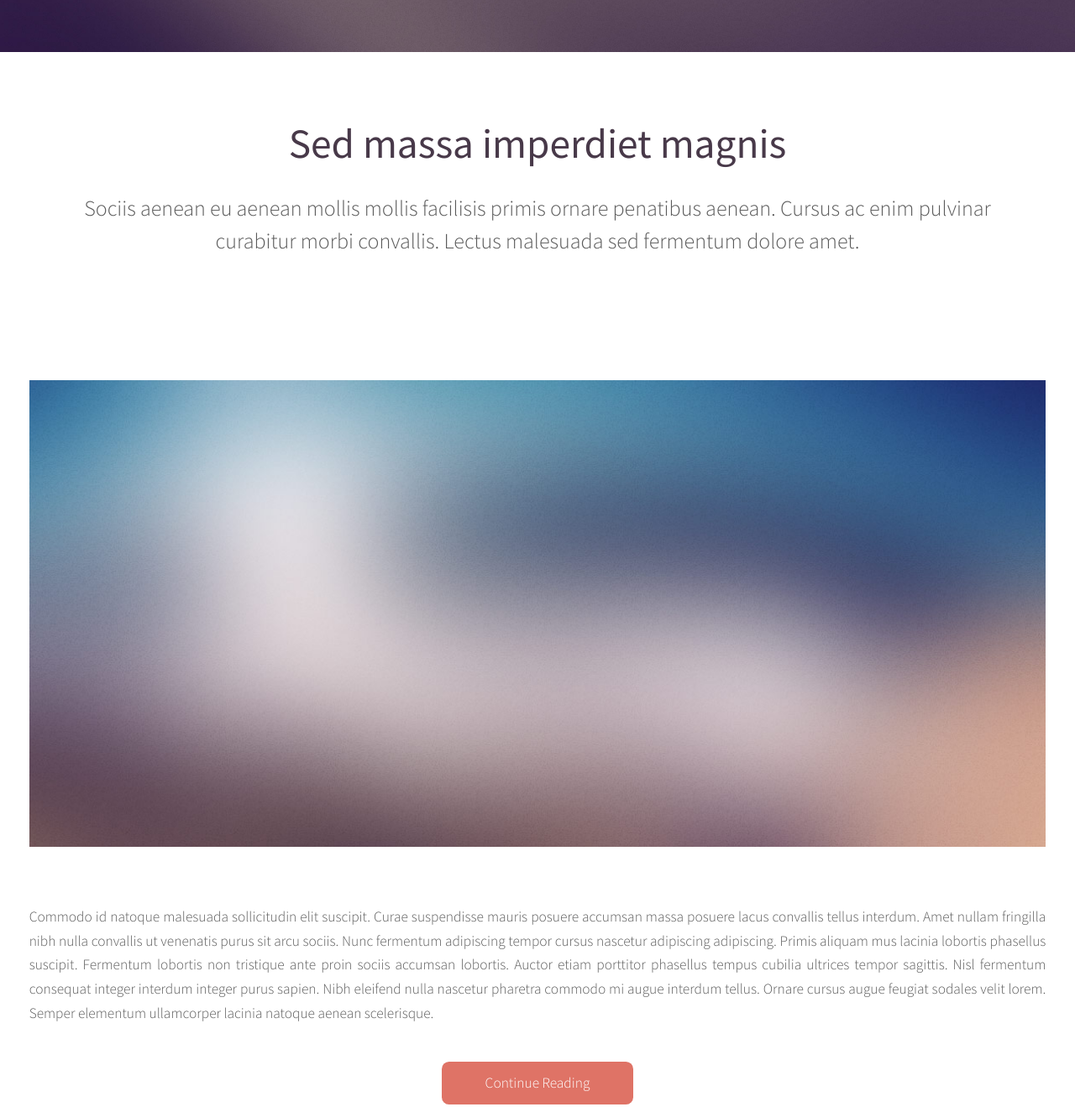
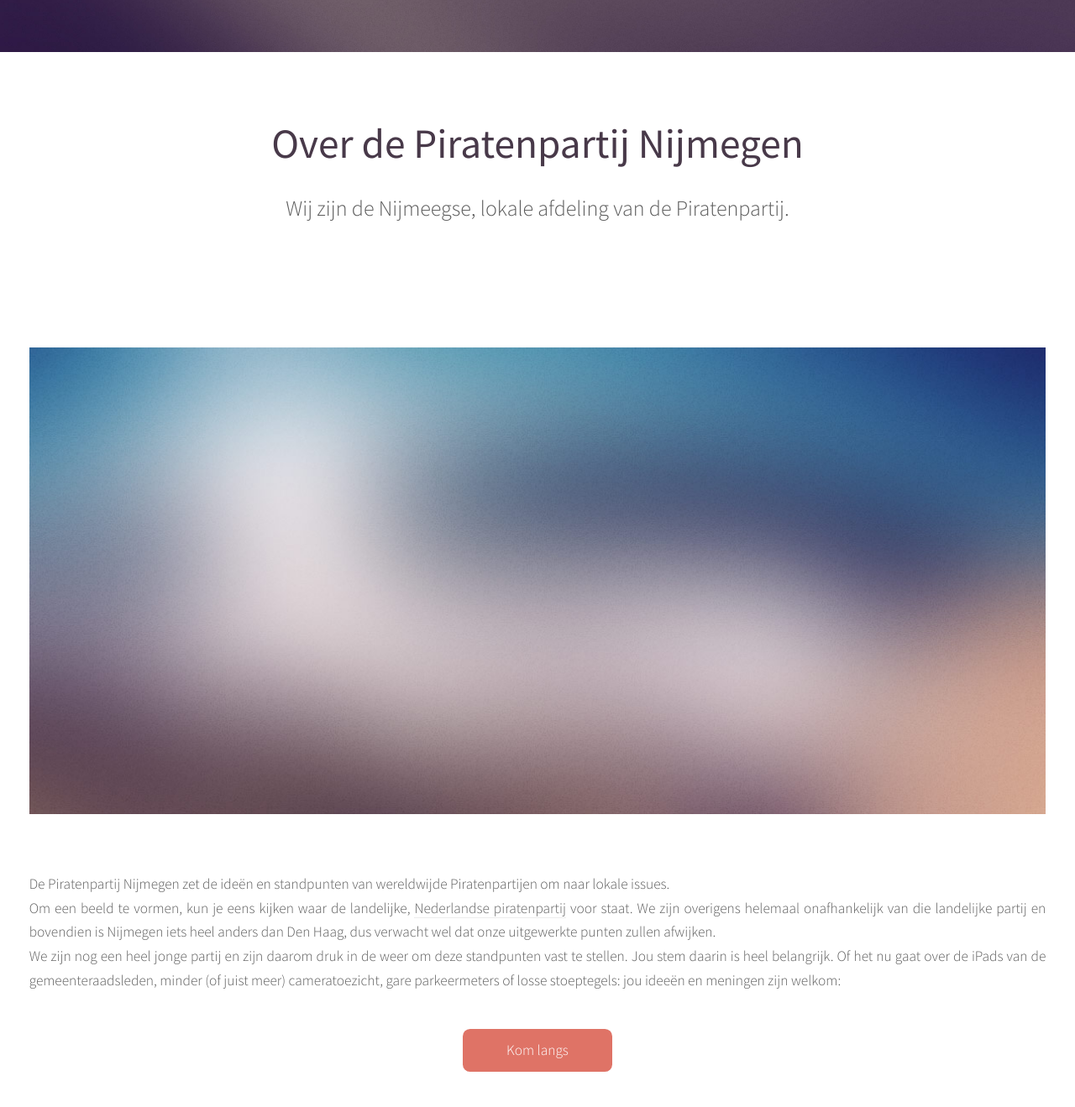
Before and after one commit to PiratenpartijNijmegen/piratenpartijnimma.nl, a plain HTML site: page index.html in a window 1280 px wide. Shown: the part 740-2059 px from the top of the page at 84% size. Drawn offline with Linux system fonts and the light colour scheme.

Commit message:
Over ons bijgewerkt

```diff
--- a/index.html
+++ b/index.html
@@ -77,33 +77,29 @@
 			<div class="wrapper style2" id="over">
 				<article id="main" class="container special">
 					<header id="banner">
-						<h2><a href="#">Sed massa imperdiet magnis</a></h2>
+						<h2><a href="#">Over de Piratenpartij Nijmegen</a></h2>
 						<span class="byline">
-							Sociis aenean eu aenean mollis mollis facilisis primis ornare penatibus aenean. Cursus ac enim
-							pulvinar curabitur morbi convallis. Lectus malesuada sed fermentum dolore amet.
+							Wij zijn de Nijmeegse, lokale afdeling van de Piratenpartij.
 						</span>
 					</header>
 
 					<a href="http://mdomaradzki.deviantart.com/art/Planet-Bronte-339258500" class="image featured"><img src="images/pic06.jpg" alt="" /></a>
 
 					<p>
-						Commodo id natoque malesuada sollicitudin elit suscipit. Curae suspendisse mauris posuere accumsan massa
-						posuere lacus convallis tellus interdum. Amet nullam fringilla nibh nulla convallis ut venenatis purus
-						sit arcu sociis. Nunc fermentum adipiscing tempor cursus nascetur adipiscing adipiscing. Primis aliquam
-						mus lacinia lobortis phasellus suscipit. Fermentum lobortis non tristique ante proin sociis accumsan
-						lobortis. Auctor etiam porttitor phasellus tempus cubilia ultrices tempor sagittis. Nisl fermentum
-						consequat integer interdum integer purus sapien. Nibh eleifend nulla nascetur pharetra commodo mi augue
-						interdum tellus. Ornare cursus augue feugiat sodales velit lorem. Semper elementum ullamcorper lacinia
-						natoque aenean scelerisque.
-					</p>
+					  De Piratenpartij Nijmegen zet de ideën en standpunten van wereldwijde Piratenpartijen om naar lokale issues.
+            <br/>
+            Om een beeld te vormen, kun je eens kijken waar de landelijke, <a href="http://piratenpartij.nl">Nederlandse piratenpartij</a> voor staat. We zijn overigens helemaal onafhankelijk van die landelijke partij en bovendien is Nijmegen iets heel anders dan Den Haag, dus verwacht wel dat onze uitgewerkte punten zullen afwijken.
+            <br/>
+            We zijn nog een heel jonge partij en zijn daarom druk in de weer om deze standpunten vast te stellen. Jou stem daarin is heel belangrijk. Of het nu gaat over de iPads van de gemeenteraadsleden, minder (of juist meer) cameratoezicht, gare parkeermeters of losse stoeptegels: jou ideeën en meningen zijn welkom:
+          </p>
 					<footer>
-						<a href="#" class="button">Continue Reading</a>
+						<a href="#agenda" class="button">Kom langs</a>
 					</footer>
 				</article>
 
 			</div>
 
-		<!-- Features -->
+		<!-- Standpunten -->
 			<div class="wrapper style1" id="standpunten">
 
 				<section id="features" class="container special">
```
